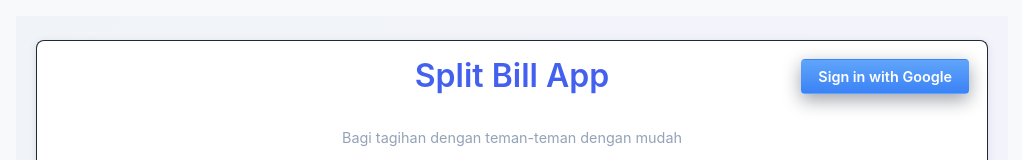
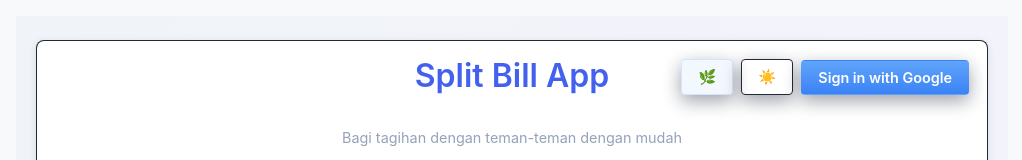
Before and after one commit to hilmanfitriana19/split-bill, a React (Vite) app: page / in a window 1280 px wide. Shown: the top 160 px of the page, without its empty margins (128-1150 px from the left). Built offline with nearby package versions, Linux system fonts and the light colour scheme; no server answers.

Commit message:
chore: fix menu item

```diff
--- a/src/App.jsx
+++ b/src/App.jsx
@@ -2,6 +2,8 @@ import { useState, useEffect, useRef } from 'react'
 import { v4 as uuidv4 } from 'uuid'
 import './App.css'
 import Auth from './components/Auth'
+import { useTheme } from './components/ThemeProvider'
+import ThemeToggle from './components/ThemeToggle'
 import { auth, db, doc, getDoc, setDoc, updateDoc } from './firebase'
 import PersonList from './components/PersonList'
 import MenuManager from './components/MenuManager'
@@ -544,7 +546,10 @@ function App() {
         </div>
 
         <div style={{ position: 'absolute', right: 18, top: 18 }}>
-            <Auth onUserChange={handleUserChange} onProcessing={setGlobalProcessing} />
+            <div style={{ display: 'flex', gap: 8, alignItems: 'center' }}>
+              <ThemeToggle />
+              <Auth onUserChange={handleUserChange} onProcessing={setGlobalProcessing} />
+            </div>
         </div>
       </header>
 
--- a/src/components/MenuManager.jsx
+++ b/src/components/MenuManager.jsx
@@ -47,6 +47,8 @@ const MenuManager = ({ menuItems, addMenuItem, removeMenuItem, restaurants, addR
       const newRestaurant = restaurants.find(r => r.name === pendingRestaurantName);
       if (newRestaurant) {
         setSelectedRestaurantId(newRestaurant.id);
+        // Also update newItem.restaurantId to the new restaurant
+        setNewItem(item => ({ ...item, restaurantId: newRestaurant.id }));
         setPendingRestaurantName(''); // Clear the pending name
       }
     }
@@ -61,7 +63,8 @@ const MenuManager = ({ menuItems, addMenuItem, removeMenuItem, restaurants, addR
         price: parseFloat(newItem.price),
         restaurantId: newItem.restaurantId
       });
-      setNewItem({ name: '', price: '', restaurantId: restaurants[0]?.id || '' });
+      // Keep the same restaurantId for the next item instead of resetting to first restaurant
+      setNewItem({ name: '', price: '', restaurantId: selectedRestaurantId });
     }
   };
 
--- a/src/components/ThemeProvider.jsx
+++ b/src/components/ThemeProvider.jsx
@@ -0,0 +1,81 @@
+import React, { createContext, useContext, useEffect, useState } from 'react'
+
+const ThemeContext = createContext({
+  theme: 'light',
+  setTheme: () => {},
+  motionMode: 'calm',
+  setMotionMode: () => {}
+})
+
+export function useTheme() {
+  return useContext(ThemeContext)
+}
+
+export default function ThemeProvider({ children }) {
+  // Theme: stick to 'light' design but persist choice for future extensibility
+  const [theme, setTheme] = useState(() => {
+    try {
+      return localStorage.getItem('uiTheme') || 'light'
+    } catch (e) {
+      return 'light'
+    }
+  })
+
+  // Motion mode: 'dynamic' | 'calm' | 'reduced'
+  const [motionMode, setMotionMode] = useState(() => {
+    try {
+      const stored = localStorage.getItem('motionMode')
+      if (stored) return stored
+      if (typeof window !== 'undefined' && window.matchMedia && window.matchMedia('(prefers-reduced-motion: reduce)').matches) return 'reduced'
+      return 'calm'
+    } catch (e) {
+      return 'calm'
+    }
+  })
+
+  useEffect(() => {
+    try { localStorage.setItem('uiTheme', theme) } catch (e) {}
+    if (typeof document !== 'undefined' && document.documentElement) {
+      document.documentElement.setAttribute('data-theme', theme)
+    }
+  }, [theme])
+
+  useEffect(() => {
+    try { localStorage.setItem('motionMode', motionMode) } catch (e) {}
+    if (typeof document !== 'undefined' && document.documentElement) {
+      document.documentElement.setAttribute('data-motion', motionMode)
+      if (motionMode === 'reduced') {
+        document.documentElement.style.setProperty('--motion-fast', '50ms')
+        document.documentElement.style.setProperty('--motion-medium', '80ms')
+        document.documentElement.style.setProperty('--motion-slow', '120ms')
+      } else if (motionMode === 'calm') {
+        document.documentElement.style.setProperty('--motion-fast', '150ms')
+        document.documentElement.style.setProperty('--motion-medium', '250ms')
+        document.documentElement.style.setProperty('--motion-slow', '400ms')
+      } else {
+        document.documentElement.style.setProperty('--motion-fast', '100ms')
+        document.documentElement.style.setProperty('--motion-medium', '200ms')
+        document.documentElement.style.setProperty('--motion-slow', '320ms')
+      }
+    }
+  }, [motionMode])
+
+  // Sync with OS reduced-motion preference
+  useEffect(() => {
+    if (typeof window === 'undefined' || !window.matchMedia) return
+    const mq = window.matchMedia('(prefers-reduced-motion: reduce)')
+    const handler = (e) => { if (e.matches) setMotionMode('reduced') }
+    // initialize
+    if (mq.matches) setMotionMode('reduced')
+    mq.addEventListener ? mq.addEventListener('change', handler) : mq.addListener(handler)
+    return () => mq.removeEventListener ? mq.removeEventListener('change', handler) : mq.removeListener(handler)
+  }, [])
+
+  const value = { theme, setTheme, motionMode, setMotionMode }
+
+  return (
+    <ThemeContext.Provider value={value}>
+      {children}
+    </ThemeContext.Provider>
+  )
+}
--- a/src/components/ThemeToggle.jsx
+++ b/src/components/ThemeToggle.jsx
@@ -0,0 +1,37 @@
+import React from 'react'
+import { useTheme } from './ThemeProvider'
+
+export default function ThemeToggle() {
+  const { theme, setTheme, motionMode, setMotionMode } = useTheme()
+
+  // Theme toggle kept minimal: the app is light-first. This keeps hook available for future dark mode.
+  const toggleTheme = () => setTheme(prev => (prev === 'light' ? 'light' : 'light'))
+
+  const cycleMotion = () => {
+    if (motionMode === 'calm') setMotionMode('dynamic')
+    else if (motionMode === 'dynamic') setMotionMode('reduced')
+    else setMotionMode('calm')
+  }
+
+  return (
+    <div style={{ display: 'flex', gap: 8, alignItems: 'center' }}>
+      <button
+        className="btn ghost-soft auth-button"
+        onClick={cycleMotion}
+        title={`Motion: ${motionMode}`}
+        aria-label="Toggle motion"
+      >
+        {motionMode === 'reduced' ? '⚪️' : motionMode === 'calm' ? '🌿' : '✨'}
+      </button>
+
+      <button
+        className="btn ghost auth-button"
+        onClick={toggleTheme}
+        title="Theme"
+        aria-label="Toggle theme"
+      >
+        ☀️
+      </button>
+    </div>
+  )
+}
--- a/src/styles/theme-additions.css
+++ b/src/styles/theme-additions.css
@@ -0,0 +1,58 @@
+/* Theme-specific additions for green color scheme */
+
+/* Theme accent utilities */
+.bg-primary-soft {
+  background-color: color-mix(in srgb, var(--primary) 12%, transparent);
+}
+
+.bg-success-soft {
+  background-color: color-mix(in srgb, var(--success) 12%, transparent);
+}
+
+.text-success {
+  color: var(--success);
+}
+
+.border-success {
+  border-color: var(--success);
+}
+
+/* Enhanced button styles */
+.btn.primary {
+  background-color: var(--primary);
+  color: var(--surface);
+}
+
+.btn.primary:hover {
+  background-color: var(--primary-600);
+}
+
+.btn.ghost-soft {
+  background-color: color-mix(in srgb, var(--primary) 8%, transparent);
+  color: var(--primary);
+}
+
+.btn.ghost-soft:hover {
+  background-color: color-mix(in srgb, var(--primary) 16%, transparent);
+}
+
+/* Card enhancements */
+.card {
+  border: 1px solid var(--border);
+  background-color: var(--surface);
+  box-shadow: var(--shadow);
+}
+
+.card:hover {
+  border-color: var(--primary);
+  box-shadow: 0 8px 24px color-mix(in srgb, var(--primary) 8%, transparent);
+}
+
+/* Success states */
+.success-badge {
+  background-color: var(--success);
+  color: white;
+  padding: 2px 8px;
+  border-radius: 12px;
+  font-size: 0.875rem;
+}
```
